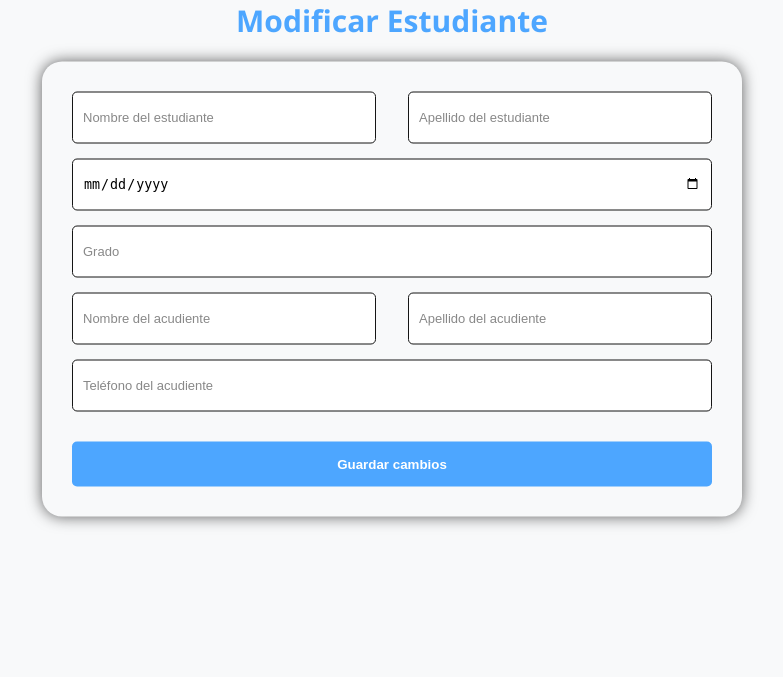
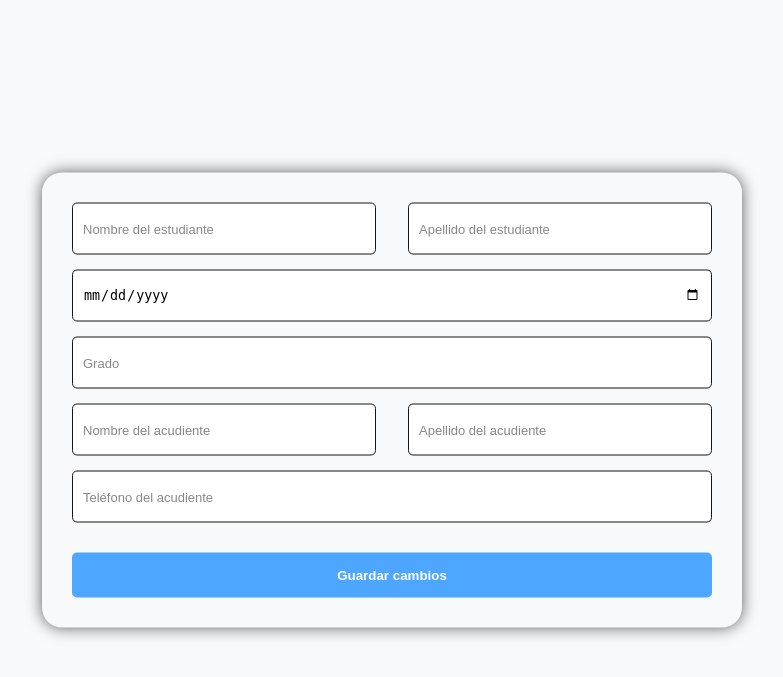
Before and after one commit to Berserk1550/Proyecto-Visionarios, a Flask app: template templates/modificar_estudiante.html in a window 1280 px wide. Shown: the top 677 px of the page, without its empty margins (248-1031 px from the left). Run offline with Flask 3, Linux system fonts and the light colour scheme; the template is opened without the code that fills it, so the values that code supplies are empty.

Commit message:
modificar y botones acomodado

```diff
--- a/static/listar_estudiantes.css
+++ b/static/listar_estudiantes.css
@@ -124,6 +124,12 @@ body {
         color: white;
     }
 
+    .table-actions a,
+    .table-actions form {
+    display: inline-block;
+    }
+
+
     tr:nth-child(even) {
         background: #f2f2f2;
     }
--- a/static/modificar_profesional.css
+++ b/static/modificar_profesional.css
@@ -18,7 +18,7 @@ body {
 }
 
 #form_acceso {
-    position: relative;
+    position: fixed;
     left: 50%;
     top: 50%;
     transform: translate(-50%, -50%);
--- a/static/registrar_estudiante.css
+++ b/static/registrar_estudiante.css
@@ -11,14 +11,14 @@ body {
 }
 
 #padre_ppal {
-    position: relative;
+    position: absolute;
     display: grid;
     width: 100%;
     background: #F8F9FA;
 }
 
 #form_acceso {
-    position: relative;
+    position: fixed;
     left: 50%;
     top: 50%;
     transform: translate(-50%, -50%);
@@ -26,7 +26,6 @@ body {
     height: auto;
     padding: 40px 20px;
     border-radius: 20px;
-    box-shadow: 0 0 15px rgba(0, 0, 0, 0.63);
 
 }
 
@@ -71,17 +70,13 @@ body {
     background: #1E90FF;
 }
 
-h1 {
-    text-align: center;
-    font-size: 30px;
-    color: #4DA6FF;
-    margin-bottom: 20px;
-}
+
 
 @media screen and (min-width: 650px){
     #padre_ppal #form_acceso {
         width: 65%;
         padding: 40px 25px;
+        box-shadow: 0 0 15px rgba(0, 0, 0, 0.63);
     }
 
     #caja_horizontal {
@@ -91,7 +86,7 @@ h1 {
     }
 }
 
-@media screen and (min-width: 1024px){
+@media screen and (min-width: 1280px){
     #padre_ppal #form_acceso {
         width: 50%;
         padding: 30px;
--- a/templates/modificar_estudiante.html
+++ b/templates/modificar_estudiante.html
@@ -8,9 +8,7 @@
 </head>
 <body>
 
-    <header>
-        <h1>Modificar Estudiante</h1>
-    </header>
+
 
     <main id="padre_ppal">
         <form id="form_acceso"
```
